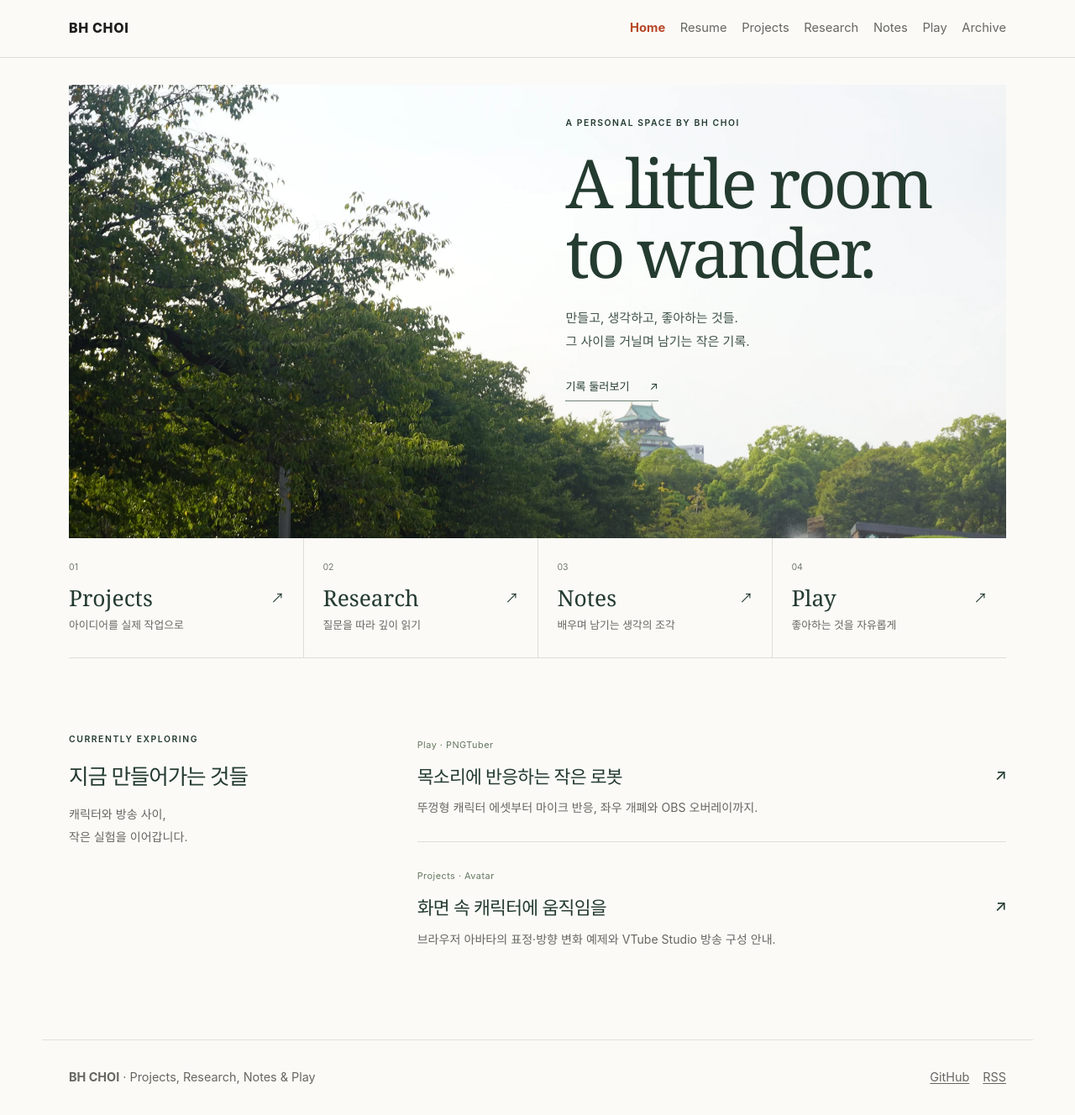
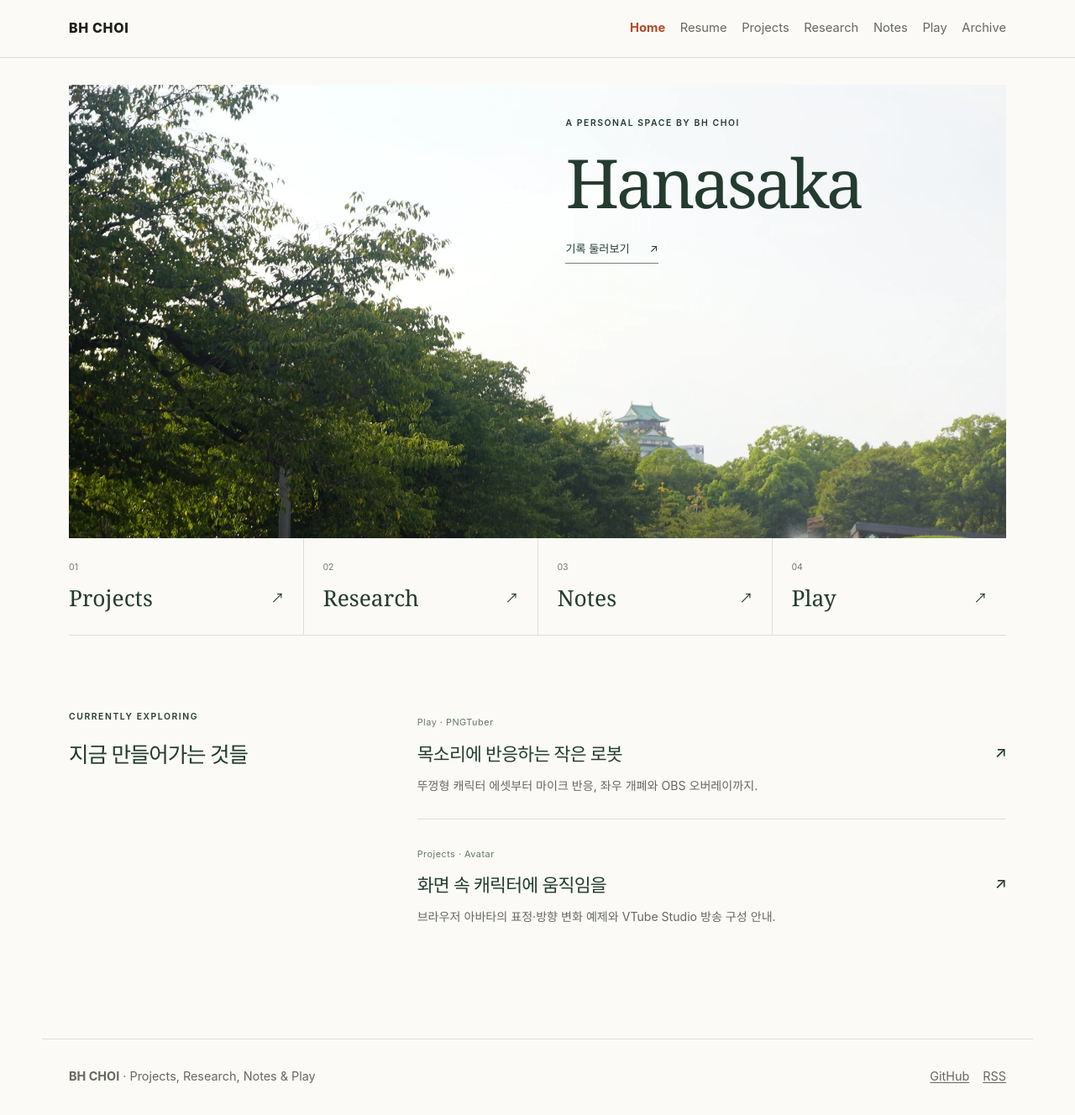
Before and after one commit to cbh456746/cbh456746.github.io, a Jekyll site: the page built from index.md, in a window 1280 px wide and 1328 px high. Shown: the whole window at 84% size. Built offline with Jekyll 4.4.1, drawn with Linux system fonts in a browser that asks for light colours.

Commit message:
Rename Home heading to Hanasaka and simplify supporting copy

```diff
--- a/index.md
+++ b/index.md
@@ -9,21 +9,20 @@ home_design: garden
   <img class="home-hero__image" src="{{ '/assets/images/home-garden.webp' | relative_url }}" alt="푸른 나무 사이로 먼 건물의 지붕이 보이는 고요한 풍경" width="1920" height="902" fetchpriority="high" decoding="async">
   <div class="home-hero__copy">
     <p class="home-kicker">A personal space by BH CHOI</p>
-    <h1 id="home-title">A little room<br>to wander.</h1>
-    <p class="home-intro">만들고, 생각하고, 좋아하는 것들.<br>그 사이를 거닐며 남기는 작은 기록.</p>
+    <h1 id="home-title">Hanasaka</h1>
     <a class="home-text-link" href="{{ '/archive/' | relative_url }}">기록 둘러보기 <span aria-hidden="true">↗</span></a>
   </div>
 </section>
 
 <div class="home-sections" aria-label="기록의 네 가지 갈래">
-  <a href="{{ '/projects/' | relative_url }}"><span class="home-section__number" aria-hidden="true">01</span><span class="home-section__title">Projects <span aria-hidden="true">↗</span></span><span class="home-section__description">아이디어를 실제 작업으로</span></a>
-  <a href="{{ '/research/' | relative_url }}"><span class="home-section__number" aria-hidden="true">02</span><span class="home-section__title">Research <span aria-hidden="true">↗</span></span><span class="home-section__description">질문을 따라 깊이 읽기</span></a>
-  <a href="{{ '/notes/' | relative_url }}"><span class="home-section__number" aria-hidden="true">03</span><span class="home-section__title">Notes <span aria-hidden="true">↗</span></span><span class="home-section__description">배우며 남기는 생각의 조각</span></a>
-  <a href="{{ '/play/' | relative_url }}"><span class="home-section__number" aria-hidden="true">04</span><span class="home-section__title">Play <span aria-hidden="true">↗</span></span><span class="home-section__description">좋아하는 것을 자유롭게</span></a>
+  <a href="{{ '/projects/' | relative_url }}"><span class="home-section__number" aria-hidden="true">01</span><span class="home-section__title">Projects <span aria-hidden="true">↗</span></span></a>
+  <a href="{{ '/research/' | relative_url }}"><span class="home-section__number" aria-hidden="true">02</span><span class="home-section__title">Research <span aria-hidden="true">↗</span></span></a>
+  <a href="{{ '/notes/' | relative_url }}"><span class="home-section__number" aria-hidden="true">03</span><span class="home-section__title">Notes <span aria-hidden="true">↗</span></span></a>
+  <a href="{{ '/play/' | relative_url }}"><span class="home-section__number" aria-hidden="true">04</span><span class="home-section__title">Play <span aria-hidden="true">↗</span></span></a>
 </div>
 
 <section class="home-current" aria-labelledby="home-current-title">
-  <div class="home-current__heading"><p class="home-kicker">Currently exploring</p><h2 id="home-current-title">지금 만들어가는 것들</h2><p>캐릭터와 방송 사이,<br>작은 실험을 이어갑니다.</p></div>
+  <div class="home-current__heading"><p class="home-kicker">Currently exploring</p><h2 id="home-current-title">지금 만들어가는 것들</h2></div>
   <div class="home-current__list">
     <a class="home-project" href="{{ '/play/repo-style-pngtuber-kickoff/' | relative_url }}"><span class="home-project__tag">Play · PNGTuber</span><h3>목소리에 반응하는 작은 로봇 <span aria-hidden="true">↗</span></h3><p>뚜껑형 캐릭터 에셋부터 마이크 반응, 좌우 개폐와 OBS 오버레이까지.</p></a>
     <a class="home-project" href="{{ '/projects/browser-vtuber-avatar-project/' | relative_url }}"><span class="home-project__tag">Projects · Avatar</span><h3>화면 속 캐릭터에 움직임을 <span aria-hidden="true">↗</span></h3><p>브라우저 아바타의 표정·방향 변화 예제와 VTube Studio 방송 구성 안내.</p></a>
```
